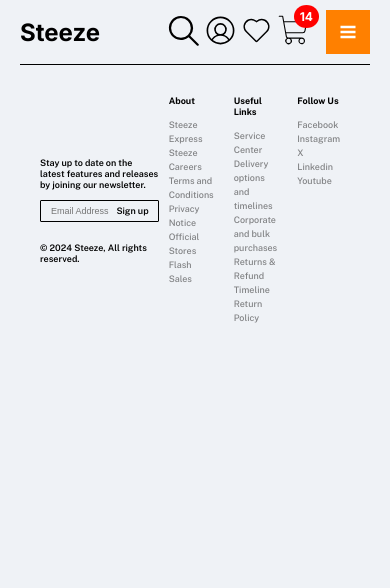
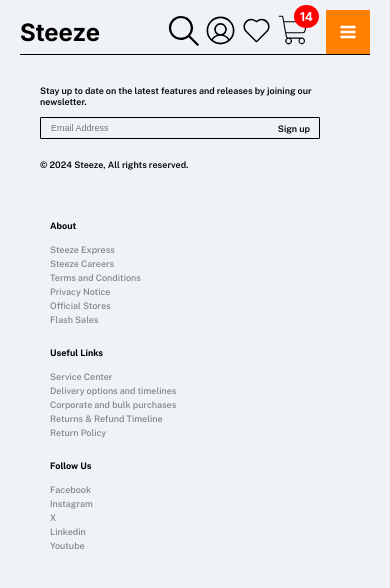
Before and after one commit to Ezedike-Evan/hng11-frontend-stage-2, a React (Vite) app: page / in a window 390 px wide. Shown: the top 588 px of the page. Built offline with nearby package versions, Linux system fonts and the light colour scheme.

Commit message:
footer mobile done

```diff
--- a/src/App.css
+++ b/src/App.css
@@ -8,4 +8,5 @@
 }
 body{
     background-color: #EFF2F6;
+    padding: 10px 20px;
 }
--- a/src/component/footer.jsx
+++ b/src/component/footer.jsx
@@ -10,7 +10,7 @@
                 </div>
                 <p>&copy; 2024 Steeze, All rights reserved.</p>
             </div>
-            <div style={{display:'flex'}}>
+            <div className='links-container'>
                 <div className='links'>
                     <h6>About</h6>
                     <p>Steeze Express</p>
--- a/src/css/footer.css
+++ b/src/css/footer.css
@@ -1,10 +1,10 @@
 footer{
     border-top: 1px solid black;
-    margin: 0 20px;
     padding: 30px 20px;
     display: flex;
     justify-content: space-between;
     align-items: center;
+    width: 100%;
 }
 footer .first-div{
     width: 280px;
@@ -32,6 +32,9 @@
     padding: 5px 10px;
     font-size: 9px;
 }
+.links-container{
+    display: flex;
+}
 .links{
     padding: 0 10px;
 }
@@ -49,3 +52,17 @@
     opacity: 50%;
     line-height: 14px;
 }
+@media (max-width:770px) {
+    footer{
+        display: block;
+    }
+    .links-container{
+        display: block;
+    }
+    .links{
+        margin-top: 20px;
+    }
+    .links:first-child{
+        margin-top: 50px;
+    }
+}
--- a/src/css/navbardesktop.css
+++ b/src/css/navbardesktop.css
@@ -1,8 +1,8 @@
 nav{
-    padding: 10px 20px;
     display: flex;
     align-items: center;
     justify-content: space-between;
+    width: 100%;
 }
 nav>div,
 nav ul{
```
